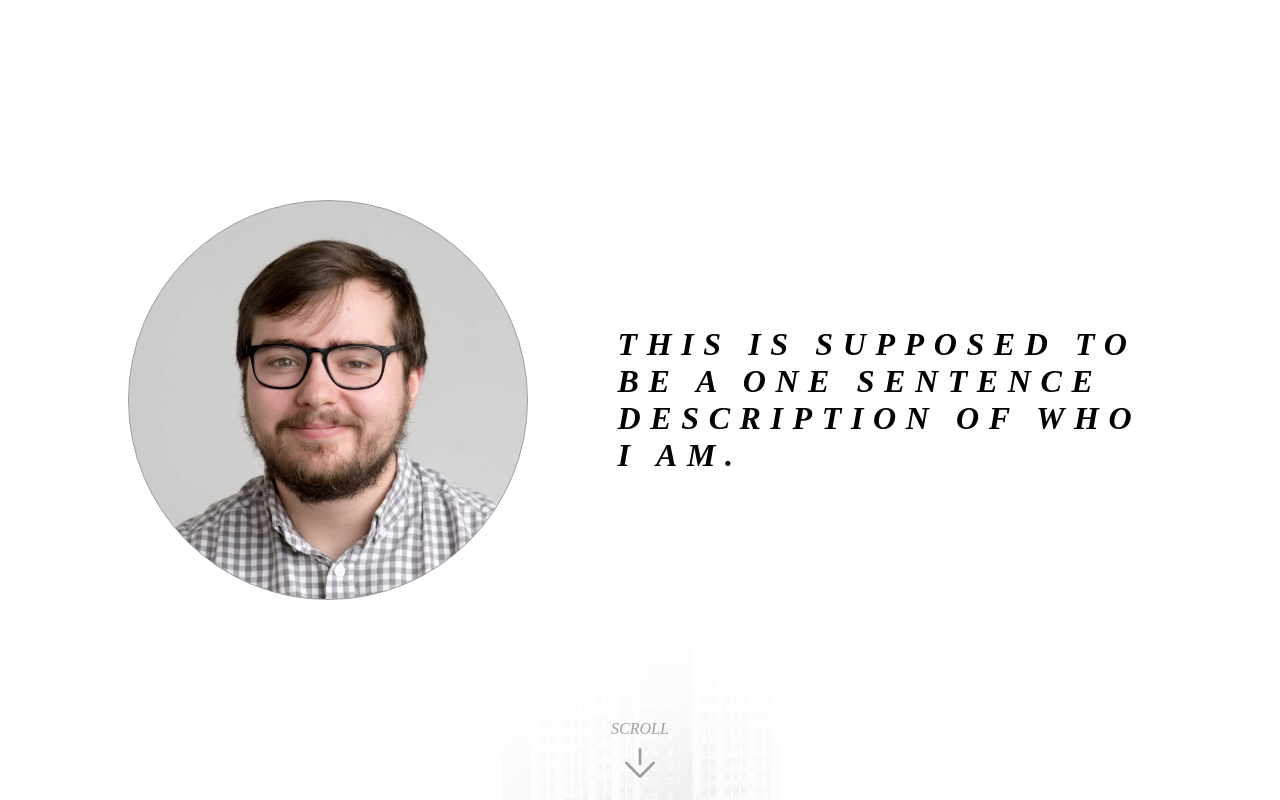
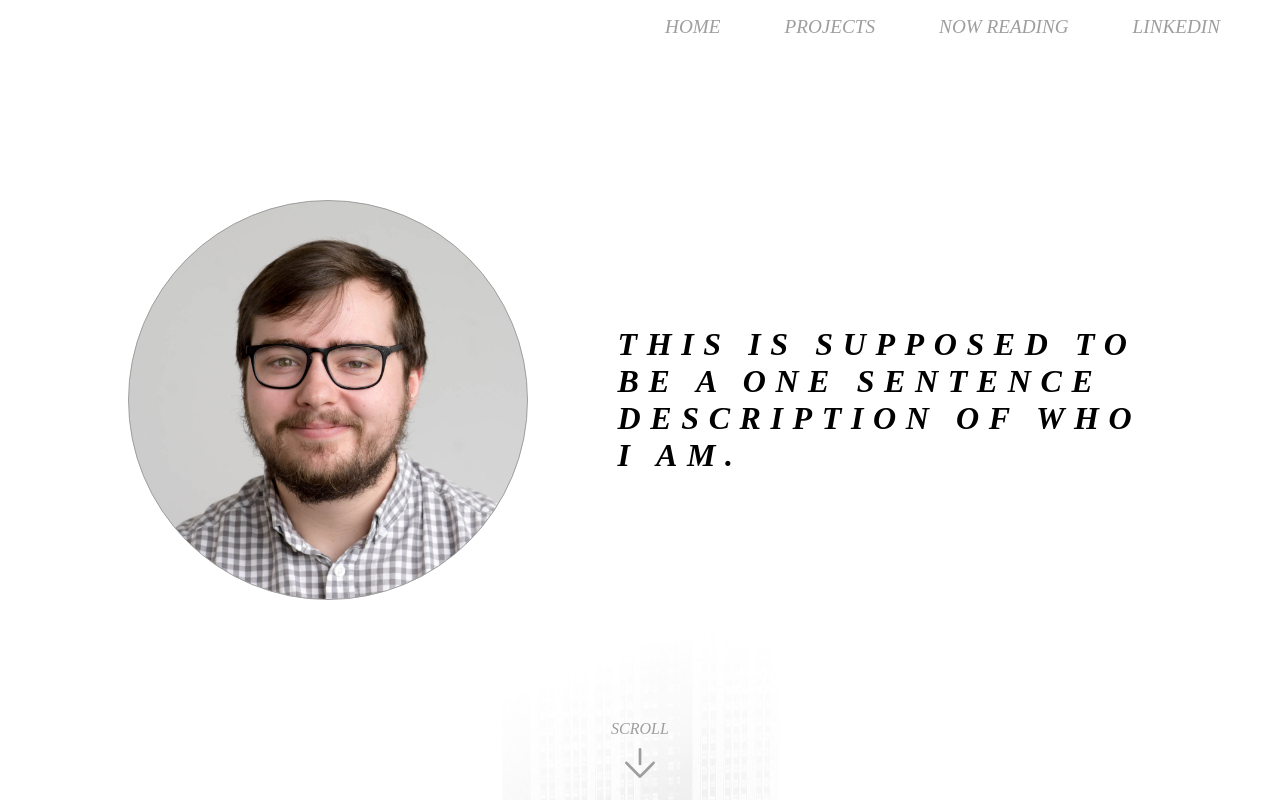
Before and after one commit to HoganMcDonald/Personal-site, a website: page public/views/index.html in a window 1280 px wide. Shown: the top 800 px of the page. Drawn offline with Linux system fonts and the light colour scheme; files that its build step writes are made by us from their sources; files whose address does not match are found by name.

Commit message:
nav fades working

```diff
--- a/public/app/all.js
+++ b/public/app/all.js
@@ -1 +1 @@
-"use strict";console.log("js");var app=angular.module("myApp",[]);$(document).ready(function(){var o=!1,s=0,l=setTimeout(function(){o=!0,$(".scroll").addClass("show")},3e3);$(window).on("scroll",function(){var n=$("body").scrollTop();n>s&&(s=n),n>$(window).height()/8&&(clearTimeout(l),o&&($(".scroll").css("transition-duration","0ms"),n===s&&$(".scroll").css("opacity",1-n/$(window).height())))})});
+"use strict";console.log("js");var app=angular.module("myApp",[]);$(document).ready(function(){var s=!1,a=0,o=setTimeout(function(){s=!0,$(".scroll").addClass("show"),$("nav").addClass("show")},1500);$(window).on("scroll",function(){clearTimeout(o);var n=$("body").scrollTop();$("nav").addClass("show"),n>$("nav").height()+10?$("nav").addClass("navVis"):n<=$("nav").height()&&$("nav").removeClass("navVis"),n>a&&(a=n),n>$(window).height()/8&&s&&($(".scroll").css("transition-duration","0ms"),n===a&&$(".scroll").css("opacity",1-n/$(window).height()))})});
--- a/public/scripts/client.js
+++ b/public/scripts/client.js
@@ -6,19 +6,33 @@ $(document).ready( () => {
   let fadeInScroll = setTimeout( () => {
     faded = true;
     $('.scroll').addClass('show');
-  }, 3000)
+    $('nav').addClass('show');
+  }, 1500)
 
   $(window).on('scroll', () => {
+    // cancel timeout
+    clearTimeout(fadeInScroll);
     const bScroll = $('body').scrollTop();
+    /*
+    nav bar
+    */
+    $('nav').addClass('show');
+    if (bScroll > $('nav').height() + 10) {
+      $('nav').addClass('navVis');
+    } else if (bScroll <= $('nav').height()) {
+      $('nav').removeClass('navVis');
+    }
+
+
+    /*
+    scroll hint
+    */
     // if current scroll is greater than memory, reset memory
     if (bScroll > scrollMemory) {
       scrollMemory = bScroll;
     }
-
     // if current scroll passes threshold of 1/8 the window height
     if (bScroll > $(window).height() / 8) {
-      // cancel timeout
-      clearTimeout(fadeInScroll);
       // if '.scroll' has faded in
       if (faded) {
         $('.scroll').css( 'transition-duration', '0ms' );
@@ -33,6 +47,6 @@ $(document).ready( () => {
 
 
 
-  });
+  }); // end on scroll
 
-});
+}); // end document ready
--- /dev/null
+++ b/public/styles/_nav.sass
@@ -0,0 +1,23 @@
+nav
+  opacity: 0
+  position: absolute
+  top: 0
+  left: 0
+  width: 100vw
+  height: 60px
+  transition-duration: 1000ms
+  ul
+    float: right
+    li
+      user-select: none
+      transition-duration: 300ms
+      display: inline
+      margin-right: 60px
+      +headerFont2(1.2em)
+      &:hover
+        cursor: pointer
+        color: $navLinkActive
+
+.navVis
+  position: fixed
+  background-image: linear-gradient(120deg, #fdfbfb 0%, #ebedee 100%)
--- a/public/styles/_vars.sass
+++ b/public/styles/_vars.sass
@@ -1,3 +1,6 @@
+//nav colors
+$navLinkActive: #7a7a7a
+
 //profile image
 $profileSizeDesktop: 400px
 $profileBorderColor: #9e9e9e
--- a/public/styles/main.sass
+++ b/public/styles/main.sass
@@ -14,6 +14,7 @@ body
 
 
 //pages
+@import nav
 @import homepage
 
 .show
--- a/public/views/index.html
+++ b/public/views/index.html
@@ -23,6 +23,15 @@
 </head>
 
 <body>
+  <nav>
+    <ul>
+      <li>Home</li>
+      <li>Projects</li>
+      <li>Now Reading</li>
+      <li>LinkedIn</li>
+    </ul>
+  </nav>
+
   <div class="wrapper">
     <div class="profileImage"></div>
     <div class="profileText">
```
Also changed, not shown: public/app/main.min.css, public/styles/_vars.min.css (deleted), public/styles/main.min.css (deleted).
